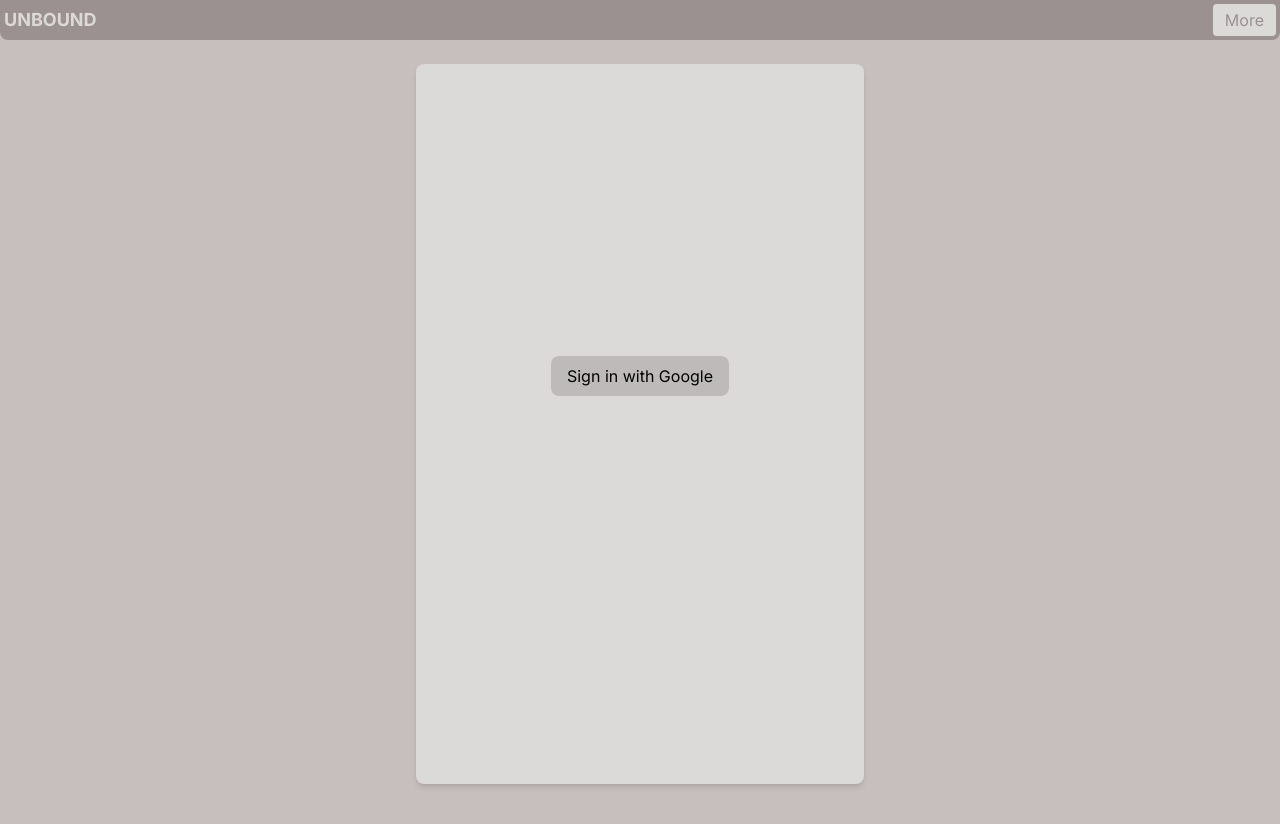
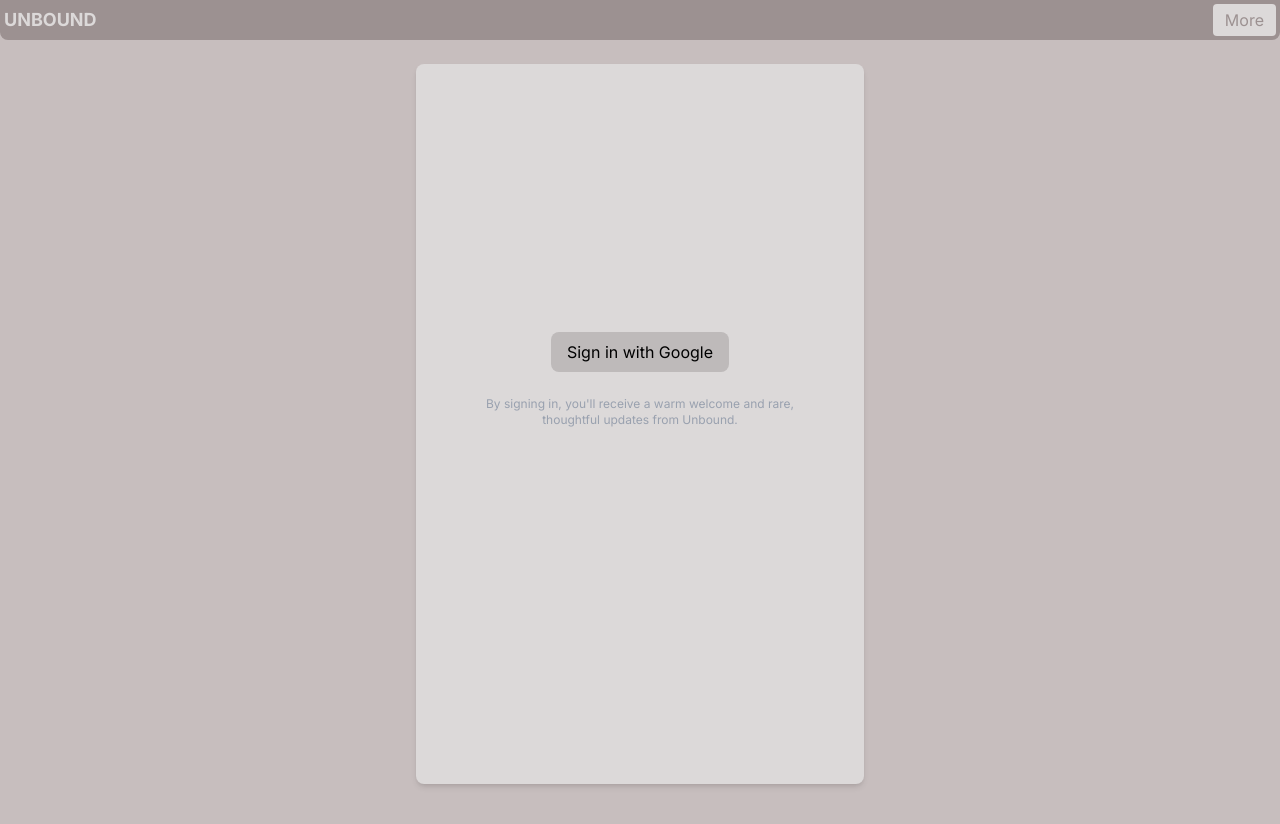
Before and after one commit to RayFrightener/youarefree, a Next.js app: page /feed in a window 1280 px wide. Both pictures are taken after a click on the button "Express". Built offline with nearby package versions, Linux system fonts and the light colour scheme; no server answers; the database is empty.

Commit message:
feat: always show subtle welcome email notice below sign-in button

```diff
--- a/src/app/feed/page.js
+++ b/src/app/feed/page.js
@@ -271,11 +271,11 @@ export default function Feed() {
           >
             <div className="flex flex-col items-center w-full">
             <SignIn onSignInSuccess={() => setShowSignIn(false)} />
-            {userProfile && !userProfile.username && (
-            <p className="text-xs text-gray-500 text-center mt-6 max-w-xs">
-              Please know that by signing in, you’ll receive a welcome email and occasional updates from Unbound. We’ll keep it thoughtful and rare — just like the space itself.
+
+            <p className="text-xs text-gray-400 text-center mt-6 max-w-xs">
+            By signing in, you'll receive a warm welcome and rare, thoughtful updates from Unbound.
             </p>
-          )}
+
           </div>
           </motion.div>
         ) : showMore ? (
@@ -367,7 +367,7 @@ export default function Feed() {
             {/* Post Content */}
             <div className="flex-grow flex items-center justify-center flex-col px-4">
               <h2 className="text-xl text-center">
-                {posts[currentIndex]?.content || "No posts available"}
+                {posts[currentIndex]?.content || "Expressing..."}
               </h2>
               {posts[currentIndex]?.user?.username && (
                 <div className="mt-2 text-sm text-[#8C8888] relative w-full max-w-sm flex items-center justify-center">
--- a/src/components/MainView.js
+++ b/src/components/MainView.js
@@ -1,6 +1,6 @@
 export default function MainView({ children }) {
     return (
-        <div className="flex flex-col justify-between max-w-md w-full h-[90vh] bg-[#DCD9D9] shadow-md rounded-lg pb-24">
+        <div className="flex flex-col justify-between max-w-md w-full h-[90vh] bg-[#DCD9D9] shadow-md rounded-lg pb-22">
             {children}
         </div>
     );
--- a/src/components/UserProfile.js
+++ b/src/components/UserProfile.js
@@ -21,7 +21,8 @@ export default function UserProfile({ profile, onBack, isOwnProfile = false, onD
                 {/* Posts */}
                 <div className="flex-1 overflow-y-auto space-y-4 px-2 pb-4">
                     {posts.length === 0 ? (
-                    <div className="text-center text-[#888] mt-8">No posts yet.</div>
+                    <div className="text-center text-[#888] mt-8">  This space is quiet for now — expressions will show up once they’ve received some upliftment.
+                    </div>
                     ) : (
                         posts.map((post) => (
                         <div
--- a/src/services/userService.ts
+++ b/src/services/userService.ts
@@ -26,7 +26,6 @@ export async function getUserProfileWithPosts(username: string, sort: "newest" |
     if (!user) return null;
 
     const posts = Array.isArray(user.posts) ? user.posts: [];
-
     const karma = posts.reduce((sum: number, post: { score: number}) => sum + post.score, 0);
 
     return {
```
